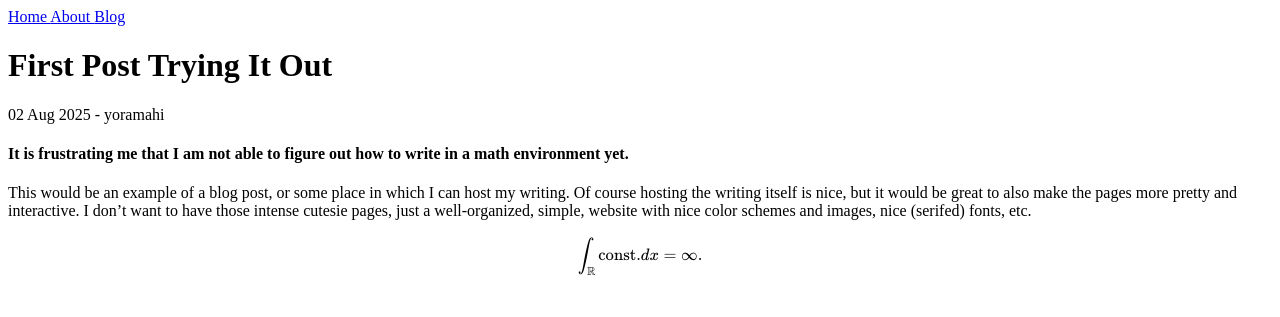
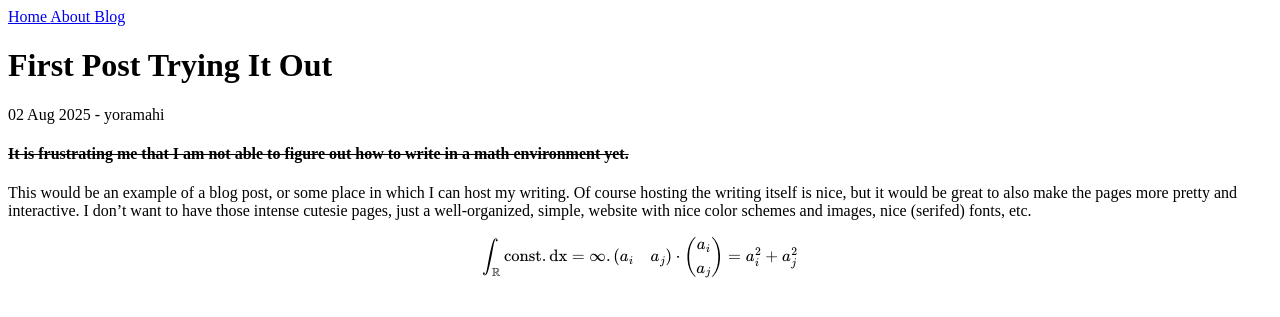
Before and after one commit to pukkasahib/pukkasahib.github.io, a Jekyll site: the page built from _posts/2025-08-02-first-post-trying-it-out.md, in a window 1280 px wide. Shown: the top 317 px of the page. Built offline with Jekyll 4.4.1, drawn with Linux system fonts in a browser that asks for light colours; formulas are drawn with MathJax 3.

Commit message:
gem installed kramdown -- allows for trivial use of mathmode

```diff
--- a/_posts/2025-08-02-first-post-trying-it-out.md
+++ b/_posts/2025-08-02-first-post-trying-it-out.md
@@ -3,10 +3,11 @@ layout: post
 author: yoramahi
 ---
 
-#### It is frustrating me that I am not able to figure out how to write in a math environment yet.
+#### ~~It is frustrating me that I am not able to figure out how to write in a math environment yet.~~
 
 This would be an example of a blog post, or some place in which I can host my writing. Of course hosting the writing itself is nice, but it would be great to also make the pages more pretty and interactive. I don't want to have those intense cutesie pages, just a well-organized, simple, website with nice color schemes and images, nice (serifed) fonts, etc.
 
 $$
-\int_{\mathbb{R}} \mathrm{const.} dx = \infty.
+\int_{\mathbb{R}} \mathrm{const.} \, \mathrm{dx} = \infty.\\
+\begin{pmatrix} a_i & a_j \end{pmatrix} \cdot \begin{pmatrix} a_i \\ a_j \end{pmatrix} = a_i^2 + a_j^2
 $$
```
Also changed, not shown: 2 other files.
